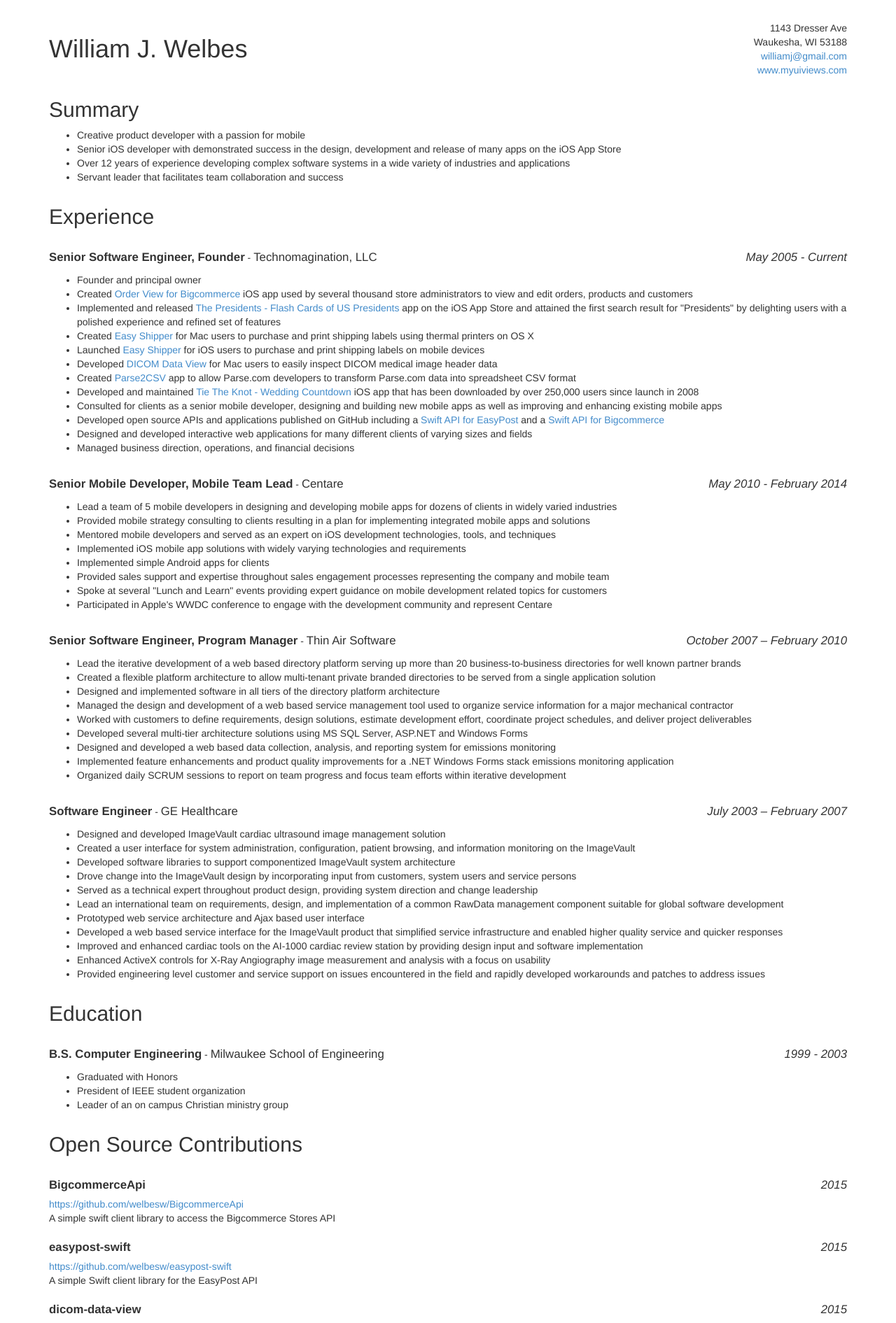
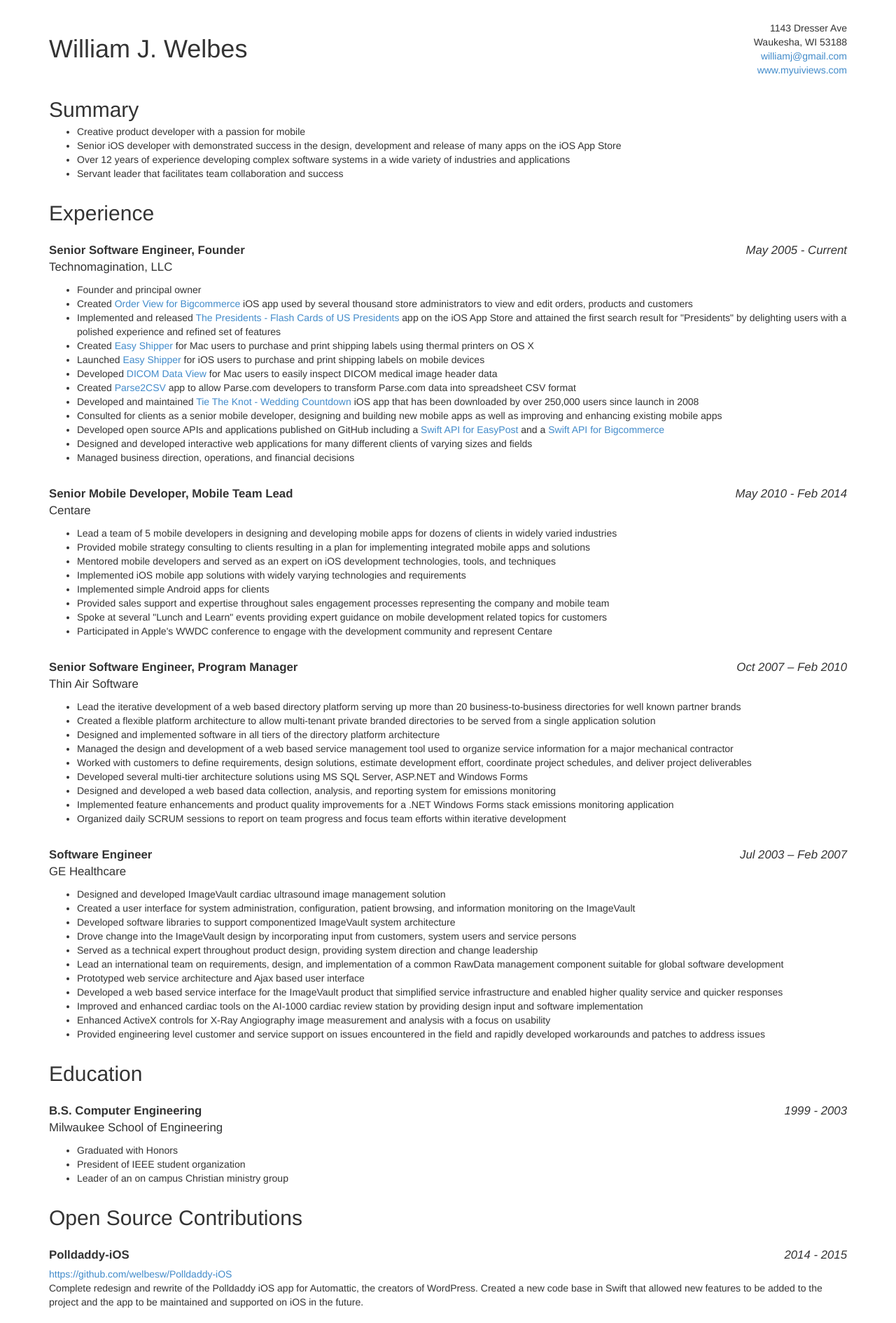
Before and after one commit to welbesw/welbesw.github.io, a Jekyll site: the page built from resume.html, in a window 1280 px wide. Shown: the top 1891 px of the page at 70% size. Built offline with Jekyll 4.4.1, drawn with Linux system fonts in a browser that asks for light colours; some of the changed text lies outside the part shown.

Commit message:
Resume tweaks.

```diff
--- a/css/resume.css
+++ b/css/resume.css
@@ -2,6 +2,11 @@ body {
 	margin-top: 30px;
 	margin-bottom: 30px;
 }
+h2 {
+	margin-top:20px;
+	margin-bottom: 5px;
+}
+
 .resume-contact {
 	list-style-type: none;
 }
--- a/resume.html
+++ b/resume.html
@@ -41,7 +41,7 @@ sitemap:
 </div>
 <div class="row experience-title-row">
 	<div class="col-sm-8">
-		<span class="experience-title">Senior Software Engineer, Founder</span> - <span class="experience-employer">Technomagination, LLC</span>
+		<span class="experience-title">Senior Software Engineer, Founder</span> <br/> <span class="experience-employer">Technomagination, LLC</span>
 	</div>
 	<div class="col-sm-4 text-right">
 		<span class="experience-dates">May 2005 - Current</span>
@@ -66,10 +66,10 @@ sitemap:
 </div>
 <div class="row experience-title-row">
 	<div class="col-sm-8">
-		<span class="experience-title">Senior Mobile Developer, Mobile Team Lead</span> - <span class="experience-employer">Centare</span>
+		<span class="experience-title">Senior Mobile Developer, Mobile Team Lead</span> <br/> <span class="experience-employer">Centare</span>
 	</div>
 	<div class="col-sm-4 text-right">
-		<span class="experience-dates">May 2010 - February 2014</span>
+		<span class="experience-dates">May 2010 - Feb 2014</span>
 	</div>
 </div>
 <div class="row">
@@ -88,10 +88,10 @@ sitemap:
 </div>
 <div class="row experience-title-row">
 	<div class="col-sm-8">
-		<span class="experience-title">Senior Software Engineer, Program Manager</span> - <span class="experience-employer">Thin Air Software</span>
+		<span class="experience-title">Senior Software Engineer, Program Manager</span> <br/> <span class="experience-employer">Thin Air Software</span>
 	</div>
 	<div class="col-sm-4 text-right">
-		<span class="experience-dates">October 2007 – February 2010</span>
+		<span class="experience-dates">Oct 2007 – Feb 2010</span>
 	</div>
 </div>
 <div class="row">
@@ -111,10 +111,10 @@ sitemap:
 </div>
 <div class="row experience-title-row">
 	<div class="col-sm-8">
-		<span class="experience-title">Software Engineer</span> - <span class="experience-employer">GE Healthcare</span>
+		<span class="experience-title">Software Engineer</span> <br/> <span class="experience-employer">GE Healthcare</span>
 	</div>
 	<div class="col-sm-4 text-right">
-		<span class="experience-dates">July 2003 – February 2007</span>
+		<span class="experience-dates">Jul 2003 – Feb 2007</span>
 	</div>
 </div>
 <div class="row">
@@ -141,7 +141,7 @@ sitemap:
 </div>
 <div class="row experience-title-row">
 	<div class="col-sm-8">
-		<span class="experience-title">B.S. Computer Engineering</span> - <span class="experience-employer">Milwaukee School of Engineering</span>
+		<span class="experience-title">B.S. Computer Engineering</span> <br/> <span class="experience-employer">Milwaukee School of Engineering</span>
 	</div>
 	<div class="col-sm-4 text-right">
 		<span class="experience-dates">1999 - 2003</span>
@@ -160,6 +160,21 @@ sitemap:
 <div class="row">
 	<div class="col-sm-12">
 		<h2>Open Source Contributions</h2>
+	</div>
+</div>
+
+<div class="row opensource-title-row">
+	<div class="col-sm-8">
+		<span class="opensource-title">Polldaddy-iOS</span>
+	</div>
+	<div class="col-sm-4 text-right">
+		<span class="opensource-dates">2014 - 2015</span>
+	</div>
+</div>
+<div class="row">
+	<div class="col-sm-12">
+		<div class="opensource-link"><a href="https://github.com/welbesw/Polldaddy-iOS">https://github.com/welbesw/Polldaddy-iOS</a></div>
+		<div class="opensource-description">Complete redesign and rewrite of the Polldaddy iOS app for Automattic, the creators of WordPress. Created a new code base in Swift that allowed new features to be added to the project and the app to be maintained and supported on iOS in the future.</div>
 	</div>
 </div>
 
@@ -205,21 +220,6 @@ sitemap:
 	<div class="col-sm-12">
 		<div class="opensource-link"><a href="https://github.com/welbesw/dicom-data-view">https://github.com/welbesw/dicom-data-view</a></div>
 		<div class="opensource-description">A simple DICOM medical image header data viewer for OS X</div>
-	</div>
-</div>
-
-<div class="row opensource-title-row">
-	<div class="col-sm-8">
-		<span class="opensource-title">Polldaddy-iOS</span>
-	</div>
-	<div class="col-sm-4 text-right">
-		<span class="opensource-dates">2014 - 2015</span>
-	</div>
-</div>
-<div class="row">
-	<div class="col-sm-12">
-		<div class="opensource-link"><a href="https://github.com/welbesw/Polldaddy-iOS">https://github.com/welbesw/Polldaddy-iOS</a></div>
-		<div class="opensource-description">Complete redesign and rewrite of the Polldaddy iOS app for Automattic, the creators of WordPress. Created a new code base in Swift that allowed new features to be added to the project and the app to be maintained and supported on iOS in the future.</div>
 	</div>
 </div>
 
```
